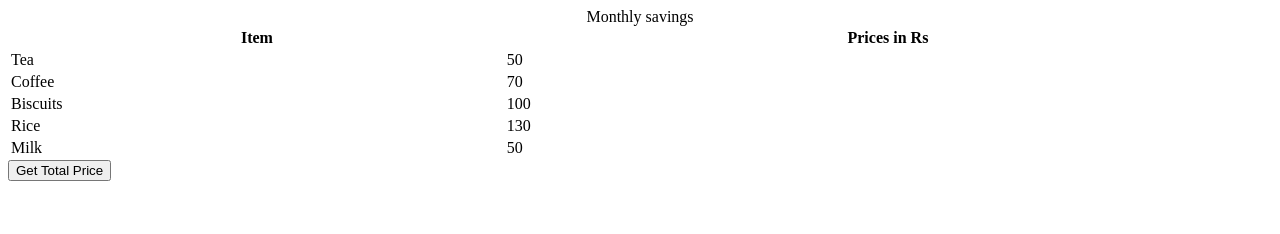
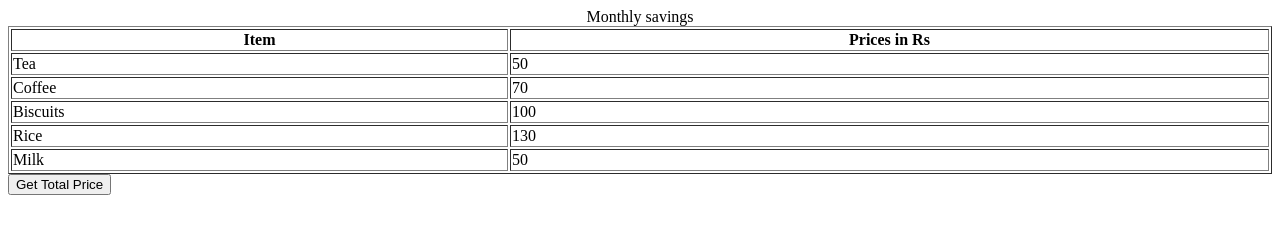
Before and after one commit to acciojob/grofers-checkout-tilak-c, a website: page main.html in a window 1280 px wide. Both pictures are taken after a click on the button "Get Total Price". Drawn offline with Linux system fonts and the light colour scheme.

Commit message:
created a submission

```diff
--- a/main.html
+++ b/main.html
@@ -8,7 +8,7 @@
 
 <body>
     <!-- the entire body must be written by student -->
-    <table style="width: 100%">
+    <table style="width: 100%" border="1">
     <caption>
       Monthly savings
     </caption>
--- a/script.js
+++ b/script.js
@@ -1,9 +1,13 @@
 const getSumBtn = document.createElement("button");
 getSumBtn.append("Get Total Price");
 document.body.appendChild(getSumBtn);
-
+const sumPrice=document.getElementsByClassName("price");
+let sum=0;
 const getSum = () => {
 //Add your code here
+  for(let i=0;i<sumPrice.length;i++){
+	  sum+=parseInt(sumPrice[i].value);
+  }
 
 };
 
```
